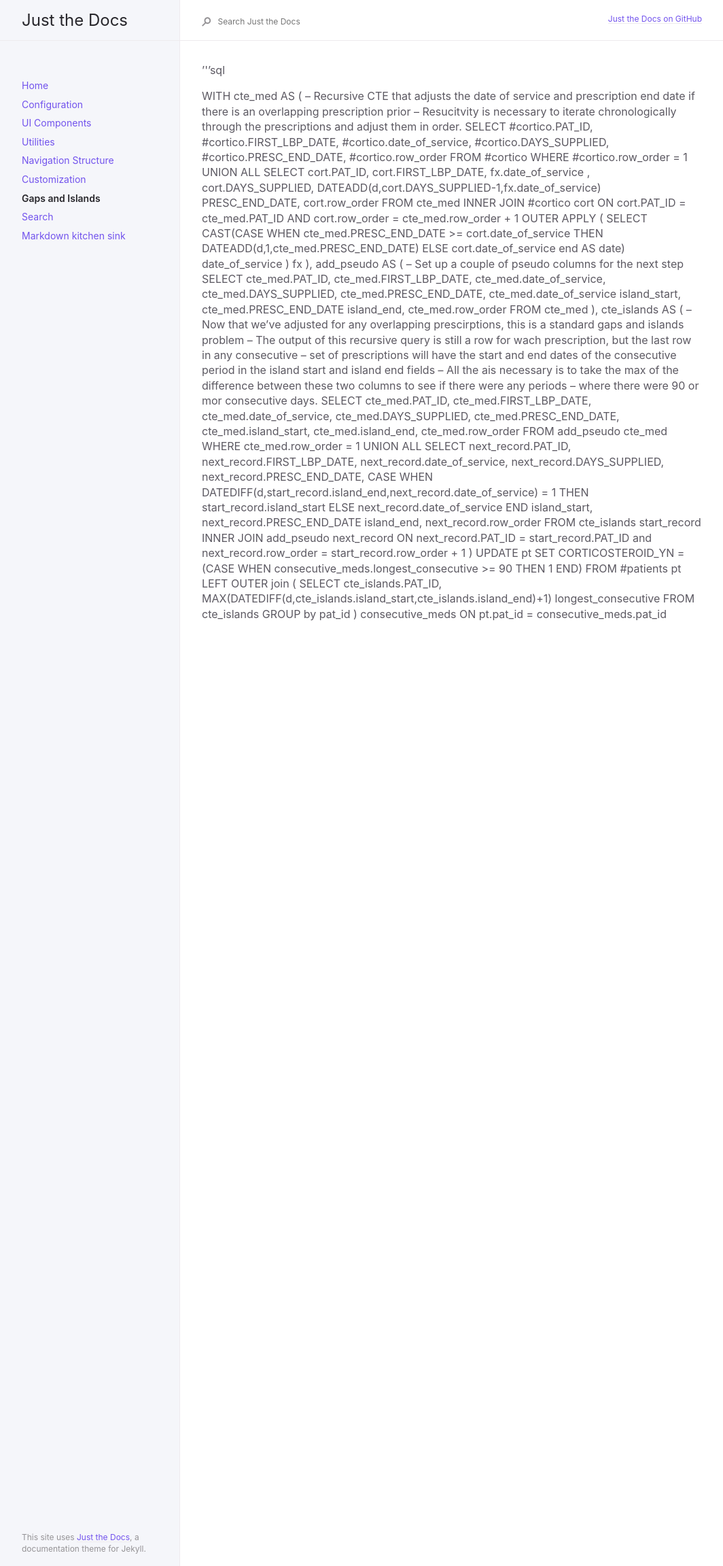
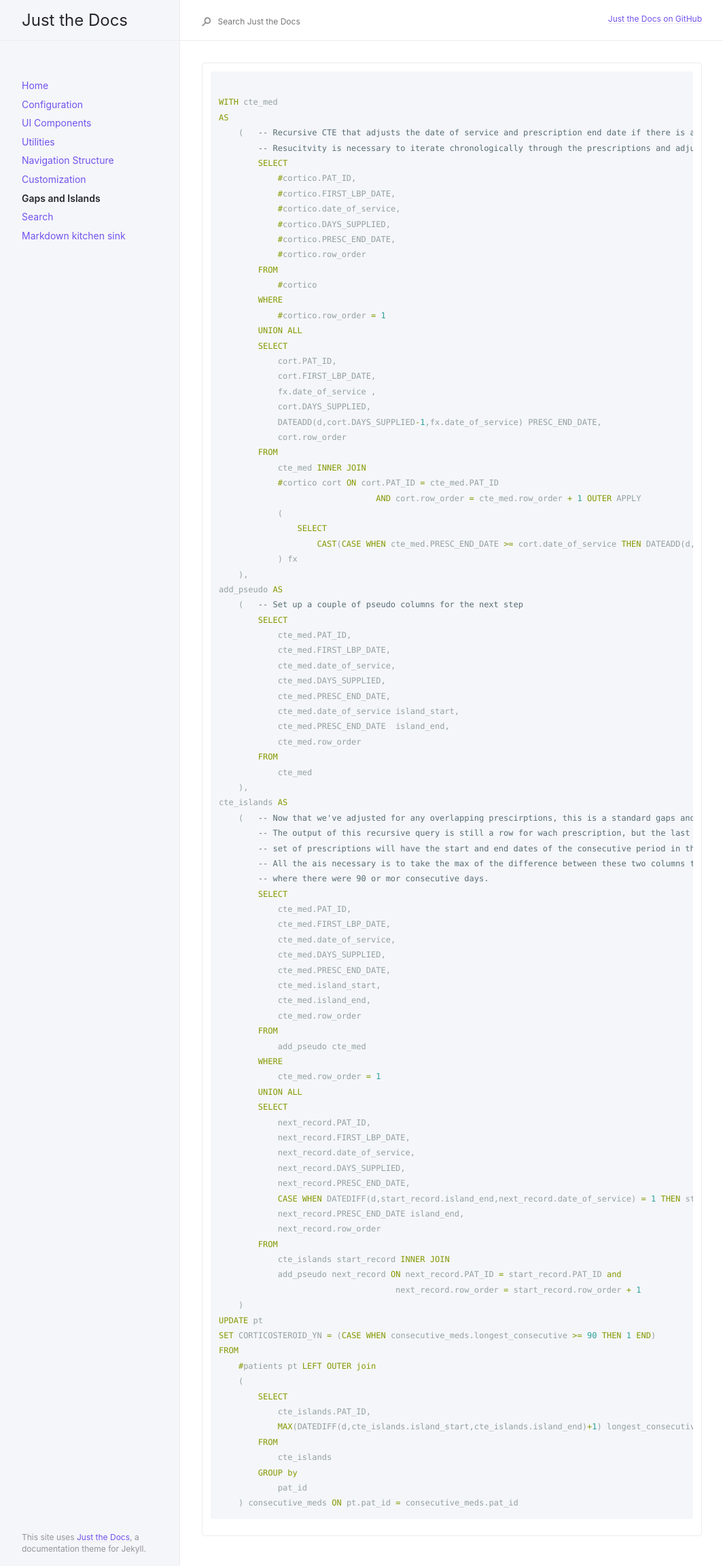
Before and after one commit to jclark017/mysite, a Jekyll site: the page built from docs/gaps-and-islands.md, in a window 1280 px wide. Shown: the whole page at 68% size, without its empty margins (91-1155 px from the left). Built offline with Jekyll 4.4.1, drawn with Linux system fonts in a browser that asks for light colours.

Commit message:
experiment

````diff
--- a/docs/gaps-and-islands.md
+++ b/docs/gaps-and-islands.md
@@ -3,8 +3,8 @@ layout: default
 title: Gaps and Islands
 nav_order: 6
 ---
-
-'''sql
+<div class="code-example" markdown="1">
+```sql
 
 WITH cte_med
 AS
@@ -99,3 +99,5 @@ FROM
         GROUP by
             pat_id
     ) consecutive_meds ON pt.pat_id = consecutive_meds.pat_id
+```
+</div>
````
